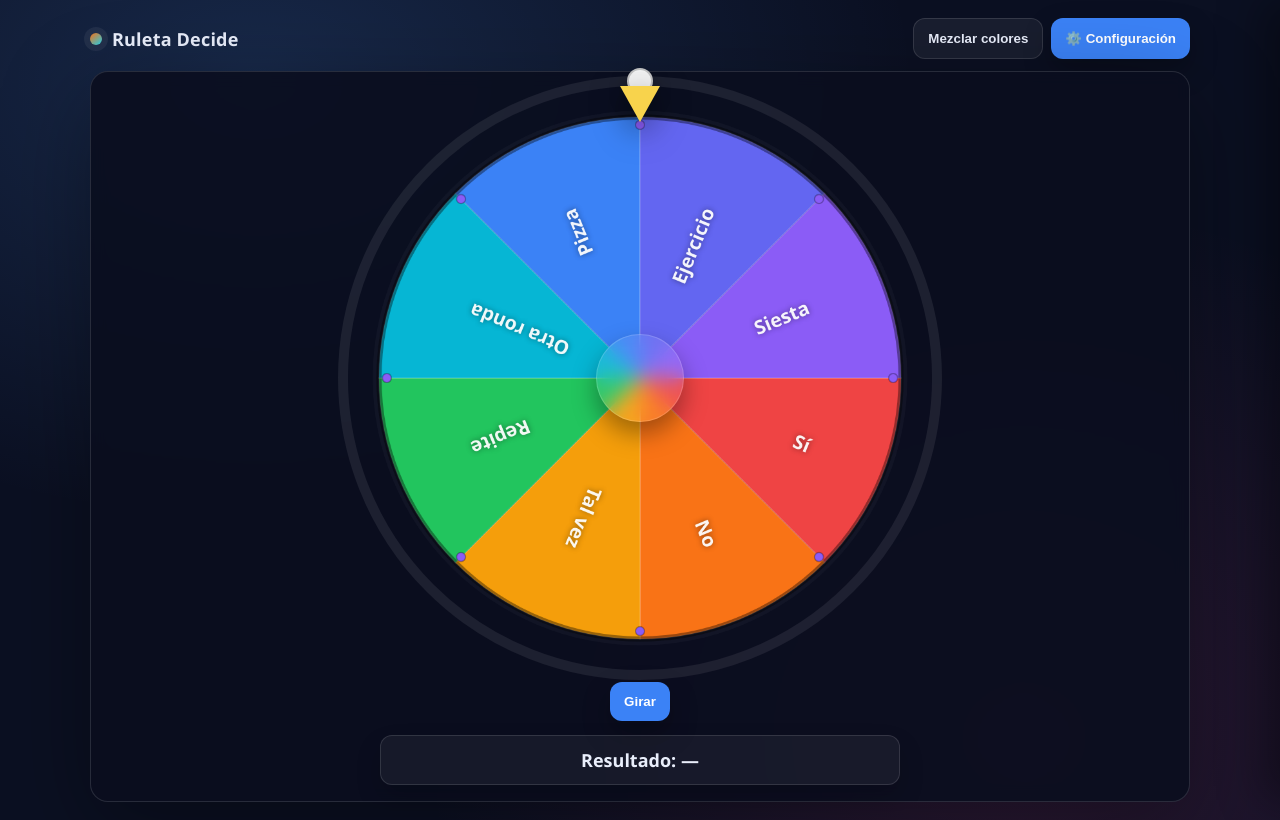
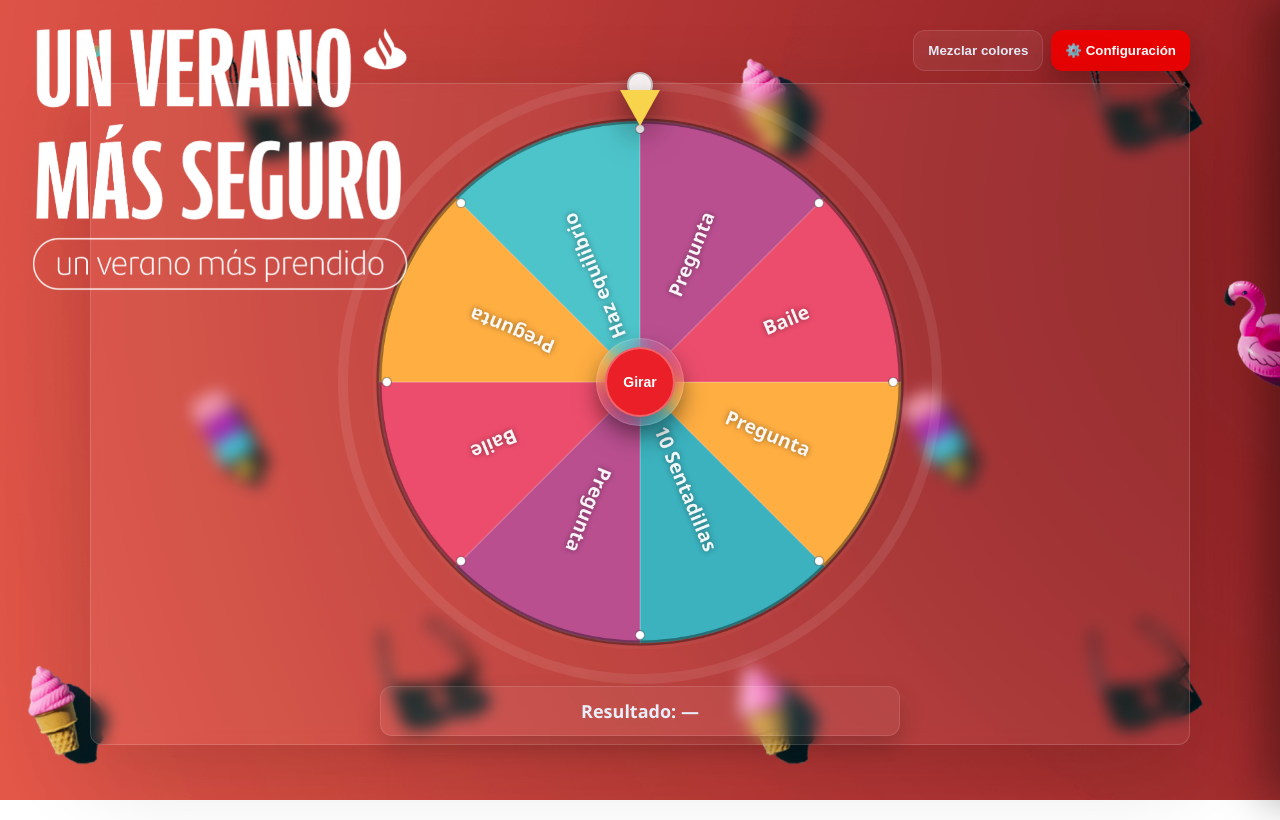
Before and after one commit to HerUrSu/Ruleta, a plain HTML site: page index.html in a window 1280 px wide. Drawn offline with Linux system fonts and the light colour scheme.

Commit message:
se agrega ruleta real

```diff
--- a/index.html
+++ b/index.html
@@ -21,10 +21,10 @@
       min-height:100vh;
       display:grid;
       place-items:center;
-      background:
-        radial-gradient(1200px 800px at 20% 10%, rgba(82,155,255,0.18), transparent 55%),
-        radial-gradient(1000px 900px at 80% 90%, rgba(236,72,153,0.14), transparent 60%),
-        var(--bg);
+      background-image: url("Verano2.png");
+      background-size: cover;
+      background-position: center;
+      background-attachment: fixed;
       color:var(--text);
       font-family: "Segoe UI", system-ui, -apple-system, sans-serif;
       padding:18px;
@@ -59,7 +59,7 @@
       padding:12px 14px;
       font-weight:800;
       cursor:pointer;
-      background:#3b82f6;
+      background:#e90303;
       color:white;
       transition:transform .12s ease, opacity .2s ease, box-shadow .12s ease;
       box-shadow:0 12px 28px rgba(0,0,0,0.25);
@@ -74,18 +74,22 @@
       box-shadow:none;
     }
     .card{
-      background: rgba(10,14,30,0.9);
-      border:1px solid var(--stroke);
+      background: rgba(10,14,30,0.25);
+      border:1px solid rgba(255,255,255,0.15);
       border-radius:18px;
       padding:16px;
-      box-shadow:0 26px 90px rgba(0,0,0,0.35);
-      backdrop-filter: blur(8px);
+      box-shadow:0 26px 90px rgba(0,0,0,0.15);
+      backdrop-filter: blur(12px);
       align-items:center;
     }
     .layout{
       gap:16px;
       grid-template-columns:1fr;
       align-items:center;
+      background: rgba(255,255,255,0.05);
+      border-radius:12px;
+      backdrop-filter: blur(8px);
+      padding:8px;
     }
     @media (min-width: 920px){
       .layout{
@@ -128,7 +132,25 @@
       letter-spacing:0.4px;
       backdrop-filter: blur(10px);
       box-shadow:0 12px 24px rgba(0,0,0,0.35);
-      pointer-events:none;
+      pointer-events:auto;
+    }
+    .hub button{
+      width:70px;
+      height:70px;
+      border-radius:50%;
+      font-size:14px;
+      padding:0;
+      background:#EA1F27;
+      border:2px solid rgba(255,255,255,0.3);
+      box-shadow:0 8px 20px rgba(0,0,0,0.3);
+      transition:transform .15s ease, box-shadow .15s ease;
+    }
+    .hub button:hover{
+      transform:scale(1.05);
+      box-shadow:0 10px 25px rgba(0,0,0,0.4);
+    }
+    .hub button:active{
+      transform:scale(0.95);
     }
     .pointerWrap{
       position:absolute;
@@ -250,14 +272,23 @@
     .tiny{ font-size:12px; opacity:.78; }
     .open .drawerOverlay{ opacity:1; pointer-events:auto; }
     .open .drawer{ transform: translateX(0); }
+    .logo-overlay{
+      position: fixed;
+      top: 20px;
+      left: 20px;
+      width: 400px;
+      height: auto;
+      z-index: 100;
+      pointer-events: none;
+    }
   </style>
 </head>
 <body>
+  <img src="Logo.png" class="logo-overlay" alt="Logo">
   <div class="wrap">
     <div class="topbar">
       <div class="brand">
         <span class="dot"></span>
-        Ruleta Decide
       </div>
       <div class="topActions">
         <button id="shufflePaletteBtn" class="ghost">Mezclar colores</button>
@@ -274,12 +305,11 @@
           </div>
           <canvas id="wheel" width="900" height="900"></canvas>
           <div class="ring"></div>
-          <div class="hub"></div>
+          <div class="hub">
+            <button id="spinBtn">Girar</button>
+          </div>
         </div>
 
-        <div class="actions">
-          <button id="spinBtn">Girar</button>
-        </div>
         <div id="result" class="result">Resultado: —</div>
       </div>
     </div>
@@ -382,8 +412,8 @@
     const radius = Math.min(W, H) * 0.45;
     const labelRadius = radius * 0.7;
 
-    const defaultItems = ["Sí", "No", "Tal vez", "Repite", "Otra ronda", "Pizza", "Ejercicio", "Siesta"];
-    let palette = ["#ef4444","#f97316","#f59e0b","#22c55e","#06b6d4","#3b82f6","#6366f1","#8b5cf6","#d946ef","#ec4899"];
+    const defaultItems = ["Pregunta", "10 Sentadillas", "Pregunta", "Baile", "Pregunta","Haz equilibrio","Pregunta","Baile"];
+    let palette = ["#FFAE42","#3BB2BE","#BA4F90","#ED4D6D","#FFAE42","#4DC4CA","#BA4F90","#ED4D6D","#FFAE42","#4DC4CA"];
 
     const state = {
       items: [],
@@ -508,7 +538,7 @@
           const y = Math.sin(a) * ringR;
           ctx.beginPath();
           ctx.arc(x, y, dotR, 0, Math.PI*2);
-          ctx.fillStyle = "var(--peg)";
+          ctx.fillStyle = "white";
           ctx.fill();
           ctx.strokeStyle = "rgba(0,0,0,0.28)";
           ctx.lineWidth = 2;
```
Also changed, not shown: Logo.png (added), Verano.png (added), Verano2.png (added), 1 other file.
